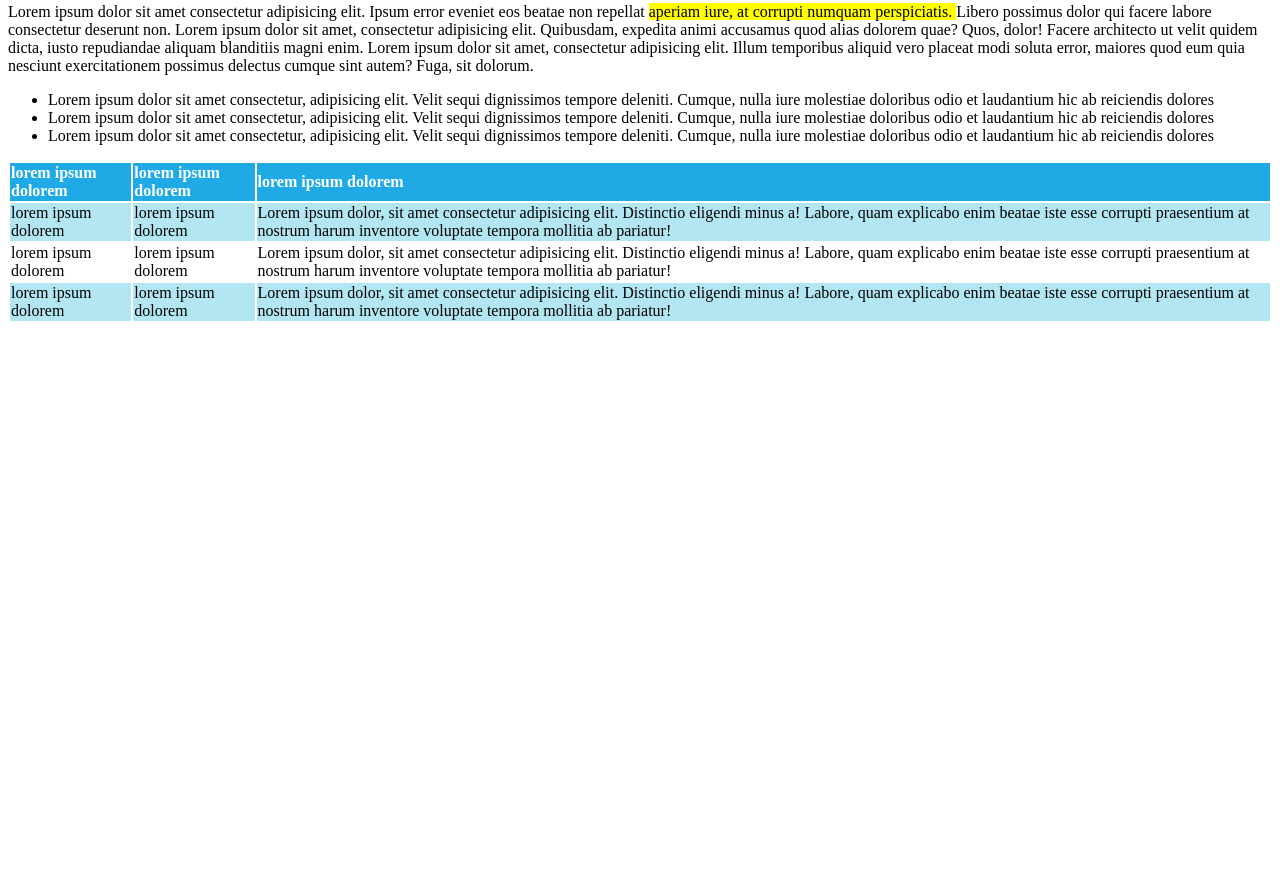
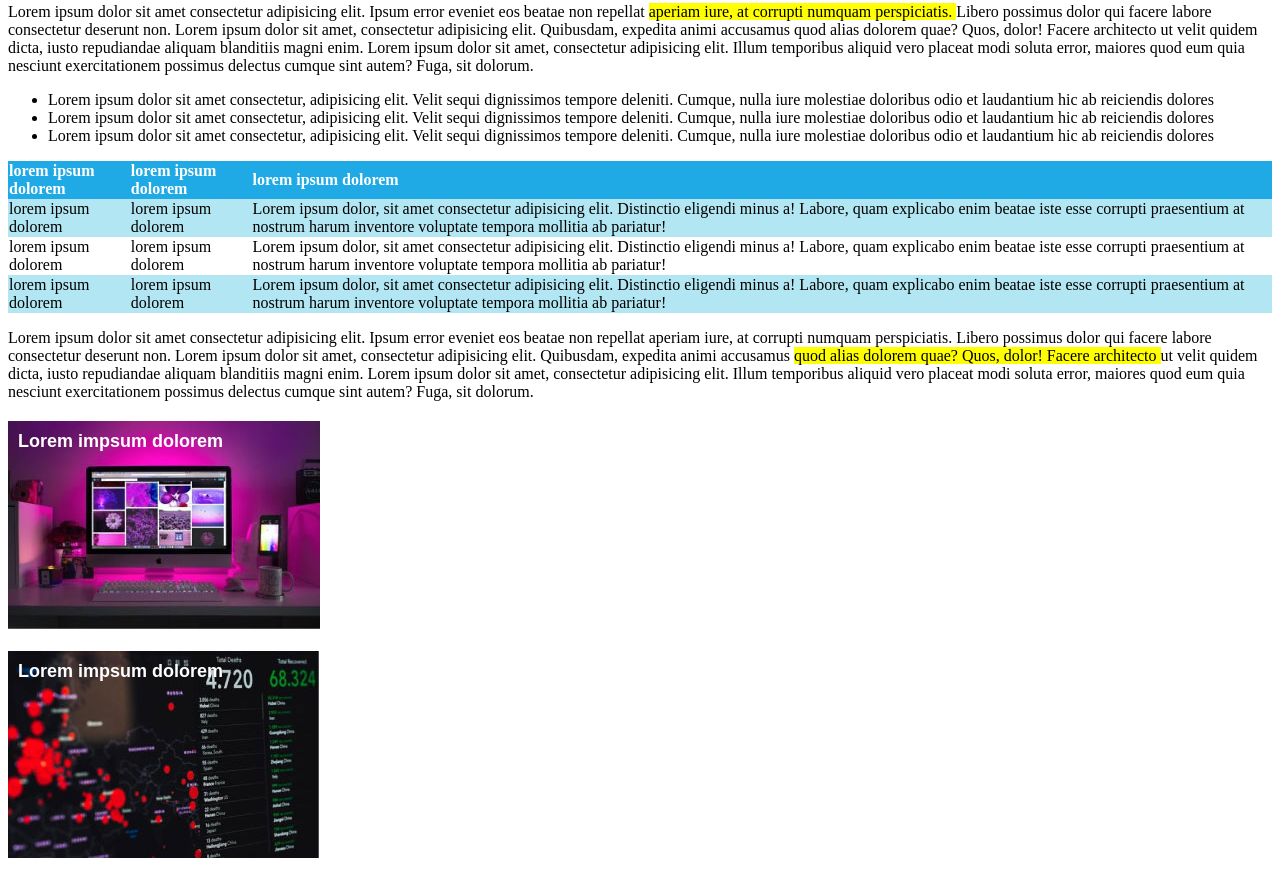
Before and after one commit to Tamburini-Christofer/html-css-booleaner, a plain HTML site: page index.html in a window 1280 px wide. Shown: the part 783-1672 px from the top of the page. Before the commit the page ends 1152 px from the top, so only its background shows below. Drawn offline with Linux system fonts and the light colour scheme.

Commit message:
Inserimento Footer + correzione tabella

```diff
--- a/base_style.css
+++ b/base_style.css
@@ -32,6 +32,10 @@ figcaption{
     font-size: 14px;
 }
 /* Sezione tabella */
+table{
+    border-spacing: 0px; /*imparato al foundemantal camps :)*/
+}
+
 .thead{
     background-color: #1FAAE6;
     text-align: left;
@@ -41,6 +45,29 @@ figcaption{
     background-color: #B1E6F2;
 }
 
-/* Paragrafo post tabella */
+/*Footer*/
 
-/*Footer*/
+.testo-grigio{
+    color: grey;
+}
+.ImmaginiScritta1{
+    width: 300px;
+    height: 210px;
+    background-image: url(img/monitor.jpg);
+    background-repeat: no-repeat;
+    padding: 10px;
+}
+.ImmaginiScritta2{
+    width: 300px;
+    height: 210px;
+    background-image: url(img/graph.jpg);
+    background-repeat: no-repeat;
+    padding: 10px;
+}
+
+.ScrittaImmagini{
+    color: white;
+    font-family: Arial, Helvetica, sans-serif;
+    font-size: large;
+    font-weight: bold;
+}
--- a/index.html
+++ b/index.html
@@ -23,10 +23,10 @@
         <h1 class="PrincipalTitle">Internet deve essere al servizio del "bene pubblico": il manifesto di Tim Berness-Lee
         </h1>
         <cite>
-            Scritto da <a href="#">The Booleaner</a>
+            <span class="testo-grigio">Scritto da</span> <a href="#">The Booleaner</a>
         </cite>
         <br>
-        il <data data-="2020/10/10">10/10/2020</data>
+        <data class="testo-grigio" data-="2020/10/10">il 10/10/2020</data>
 
     </header>
 
@@ -103,18 +103,29 @@
 
         <!--paragrafo post tabella-->
 
-        <p></p>
+        <p>Lorem ipsum dolor sit amet consectetur adipisicing elit. Ipsum error eveniet eos beatae non repellat
+            aperiam iure, at corrupti numquam perspiciatis. Libero possimus dolor qui facere labore
+            consectetur
+            deserunt non. Lorem ipsum dolor sit amet, consectetur adipisicing elit. Quibusdam, expedita animi
+            accusamus <mark>quod alias dolorem quae? Quos, dolor! Facere architecto </mark>ut velit quidem dicta, iusto
+            repudiandae aliquam blanditiis magni enim. Lorem ipsum dolor sit amet, consectetur adipisicing elit.
+            Illum temporibus aliquid vero placeat modi soluta error, maiores quod eum quia nesciunt exercitationem
+            possimus delectus cumque sint autem? Fuga, sit dolorum.
+        </p>
 
     </main>
 
     <!--Footer-->
 
     <footer>
-        <h2></h2>
-        <img src="" alt="">
-        <img src="" alt="">
+        <h2 class="testo-grigio"></h2>
+        <div class="ImmaginiScritta1">
+            <div class="ScrittaImmagini">Lorem impsum dolorem</div>
+        </div>
+        <div class="ImmaginiScritta2">
+            <div class="ScrittaImmagini">Lorem impsum dolorem</div>
+        </div>
     </footer>
-
 </body>
 
 </html>
```
